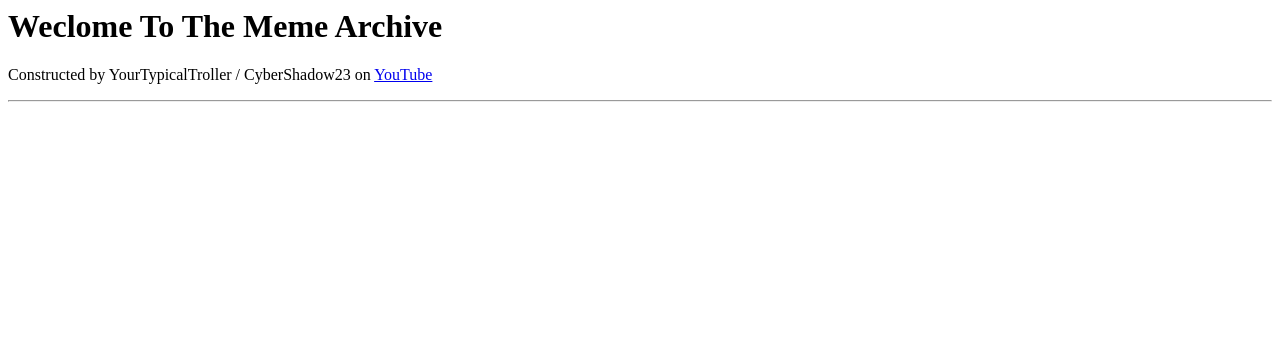
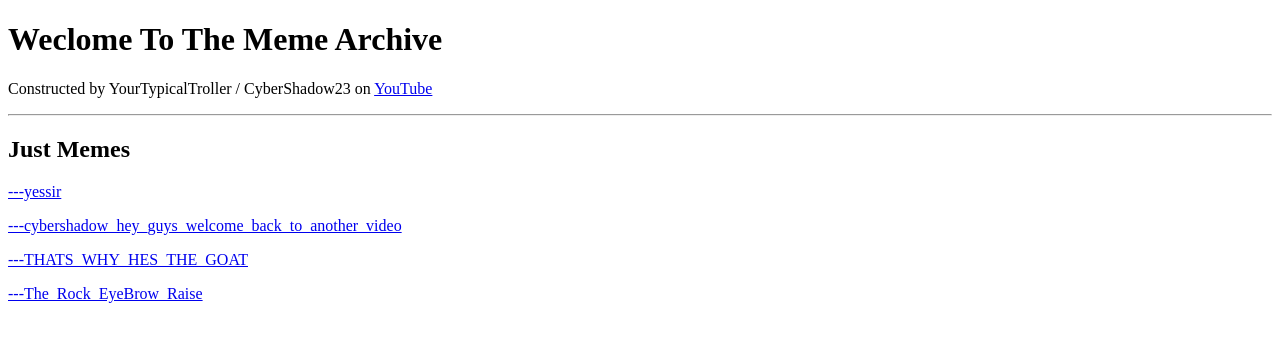
Before and after one commit to cybershadoww/thememearchive, a plain HTML site: page index.html in a window 1280 px wide. Drawn offline with Linux system fonts and the light colour scheme.

Commit message:
Update index.html

```diff
--- a/index.html
+++ b/index.html
@@ -1,3 +1,5 @@
+<!DOCTYPE html>
+
 <html>
         <head>
                 <title>The Meme Archive</title>
@@ -8,5 +10,13 @@
                 <h1>Weclome To The Meme Archive</h1>
                 <p>Constructed by YourTypicalTroller / CyberShadow23 on <a href="http://www.youtube.com/channel/UC6tRQvNuO3VBKt8kCmwVipQ"> YouTube</a></p>
                 <hr />
+                <h2>Just Memes</h2>
+                <a href="YES_SIR_meme_iamdesibank.mov" > ---yessir </p>
+                <a href="video0 (1).mov" > ---cybershadow_hey_guys_welcome_back_to_another_video </p>
+                <a href="That_s_why_he_s_the_GOAT.mp4" > ---THATS_WHY_HES_THE_GOAT </p>
+                <a href="video0 (3).mov" > ---The_Rock_EyeBrow_Raise </p>
+
+
+
         </body>
 </html>
```
